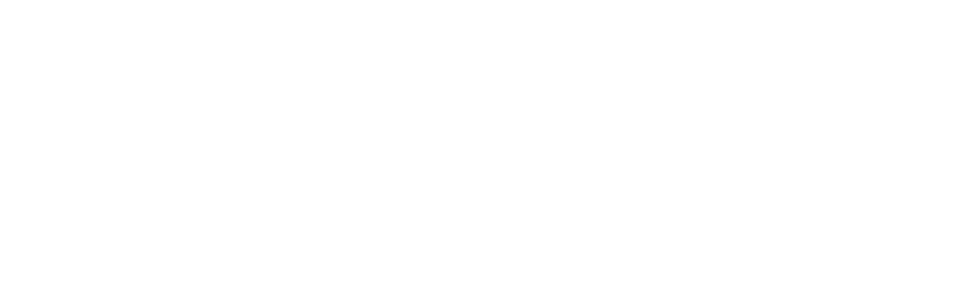
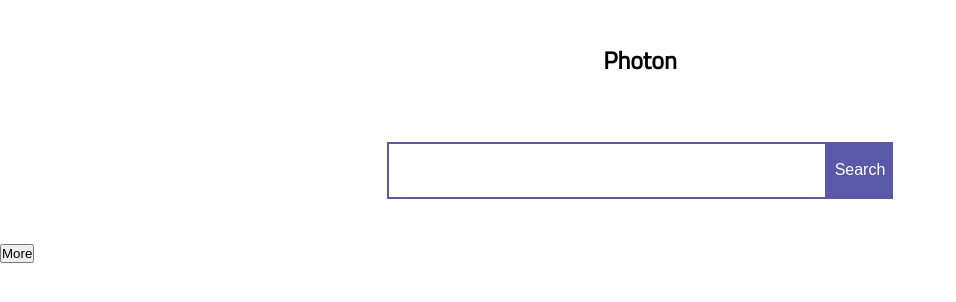
Before and after one commit to AsyaCemeniel/Photon-project, a plain HTML site: page index.html in a window 1280 px wide. Shown: the whole page, without its empty margins (0-956 px from the left). Drawn offline with Linux system fonts and the light colour scheme.

Commit message:
Add basic html and css

```diff
--- a/index.html
+++ b/index.html
@@ -4,10 +4,28 @@
     <meta charset="UTF-8" />
     <meta http-equiv="X-UA-Compatible" content="IE=edge" />
     <meta name="viewport" content="width=device-width, initial-scale=1.0" />
+    <link rel="preconnect" href="https://fonts.gstatic.com" />
+    <link
+      href="https://fonts.googleapis.com/css2?family=Titillium+Web&display=swap"
+      rel="stylesheet"
+    />
     <link rel="stylesheet" href="./style.css" />
-    <title>Document</title>
+    <title>Photon</title>
   </head>
   <body>
+    <header>
+      <h2><a id="logo" href="./index.html">Photon</a></h2>
+      <form class="search-form">
+        <input type="text" name="search" class="search-input" />
+        <button type="submit" class="submit-btn">Search</button>
+      </form>
+    </header>
+    <main>
+      <div class="gallery"></div>
+    </main>
+    <div class="nav-button">
+      <button class="more">More</button>
+    </div>
     <script src="./app.js"></script>
   </body>
 </html>
--- a/style.css
+++ b/style.css
@@ -0,0 +1,50 @@
+* {
+  margin: 0;
+  padding: 0;
+  box-sizing: border-box;
+}
+
+body {
+  font-family: "Titillium Web", sans-serif;
+}
+
+/*---------------------------HEADER--------------------------------*/
+
+header {
+  display: flex;
+  flex-direction: column;
+  min-height: 30vh;
+  align-items: center;
+  justify-content: center;
+}
+
+header h2 {
+  padding: 2rem;
+}
+
+#logo {
+  text-decoration: none;
+  color: black;
+}
+
+.search-form {
+  padding: 2rem;
+  display: flex;
+}
+
+.search-form input {
+  font-size: 2rem;
+  padding: 0.5rem;
+  width: 100%;
+  border: none;
+  border: 2px solid rgb(89, 89, 167);
+}
+
+.search-form button {
+  border: none;
+  padding: 0.5rem;
+  font-size: 1rem;
+  background: rgb(89, 89, 167);
+  color: white;
+  cursor: pointer;
+}
```
